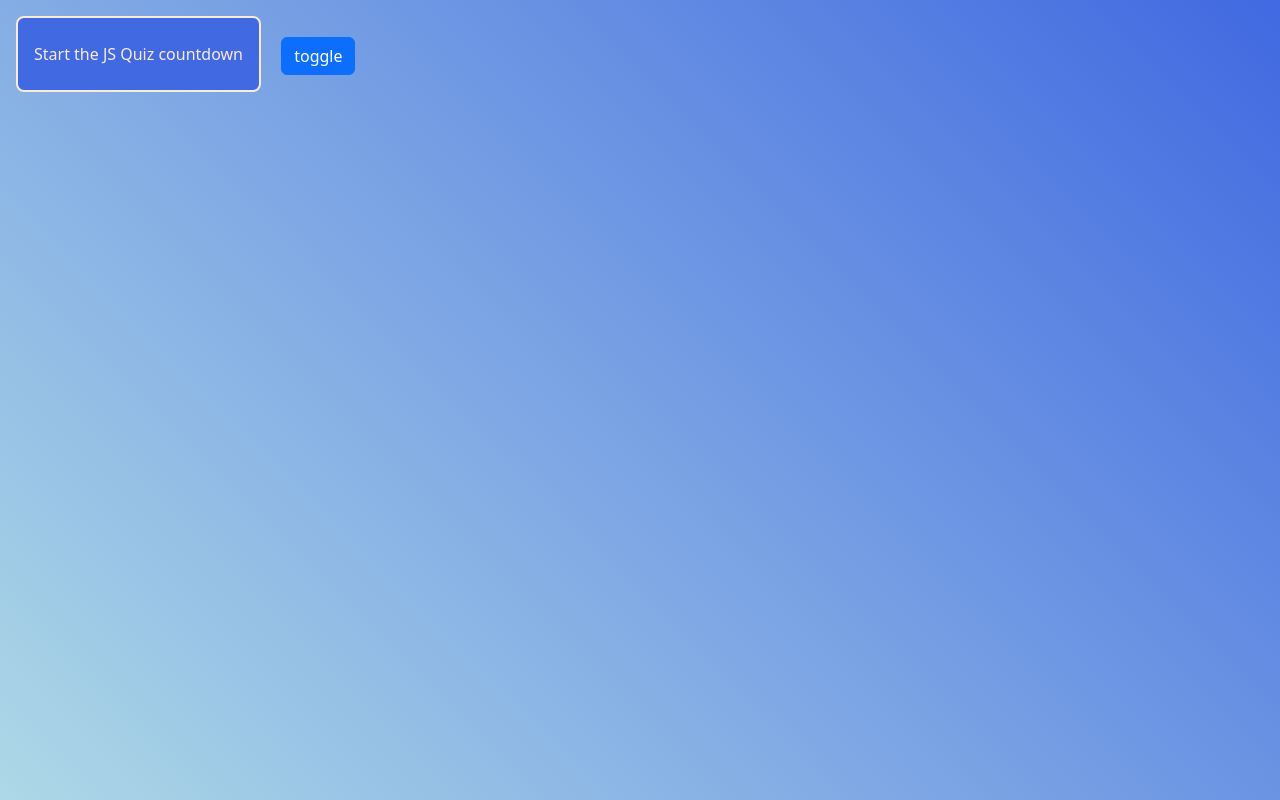
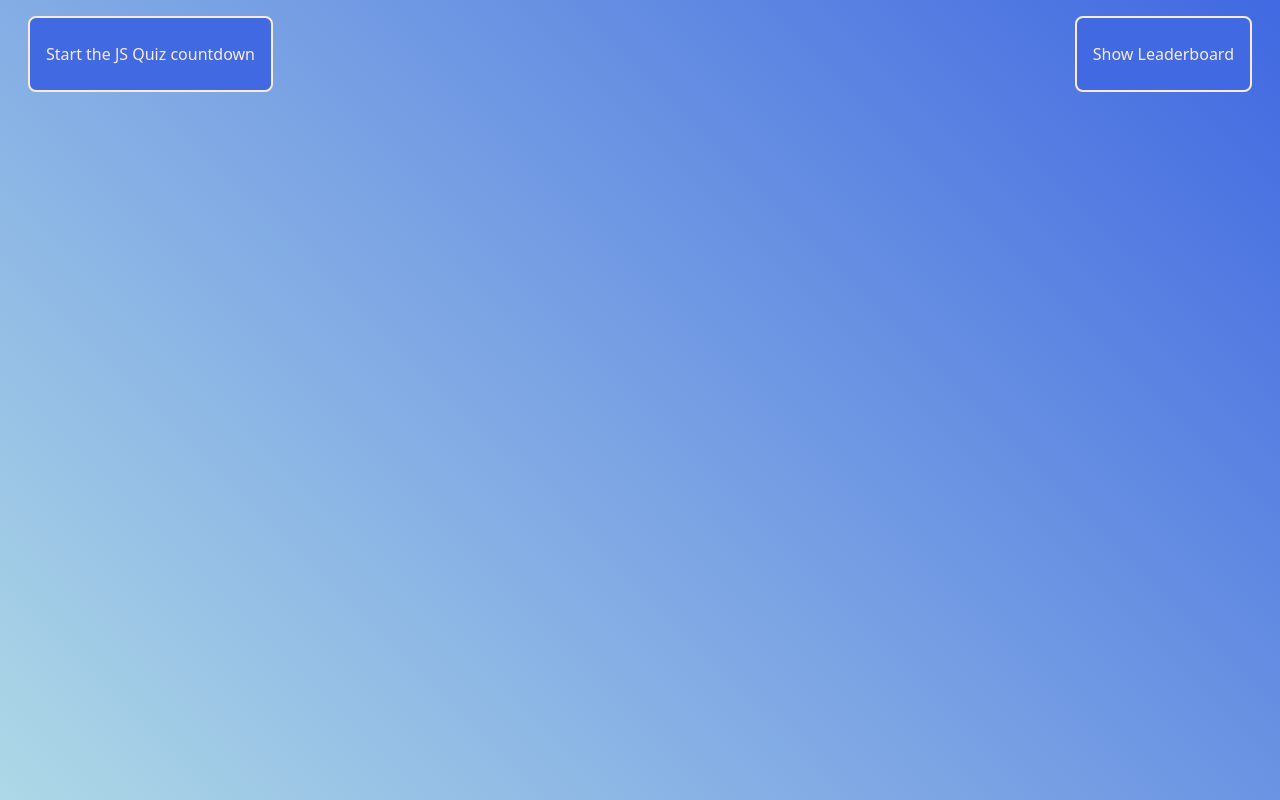
Before and after one commit to CookingMeister/timedQuiz-JS-04, a plain HTML site: page index.html in a window 1280 px wide. Drawn offline with nearby package versions, Linux system fonts and the light colour scheme.

Commit message:
created button to go to leaderboard

```diff
--- a/index.html
+++ b/index.html
@@ -13,8 +13,10 @@
     />
   </head>
   <body>
+    <header class="container-fluid">
     <button class="start">Start the JS Quiz countdown</button>
-    <button class="btn btn-primary toggle">toggle</button>
+    <button id="goLeaderboard" class="start">Show Leaderboard</button>
+  </header>
     <section class="container container-fluid none">
       <h1>Javascript Quiz</h1>
       <h2 class="time"></h2>
--- a/main.js
+++ b/main.js
@@ -32,7 +32,7 @@ let correctAnswers = 0;
 let timerInterval;
 let timeEl = document.querySelector(".time");
 let mainEl = document.getElementById("main");
-let secondsLeft = 30;
+let secondsLeft = 35;
 
 const container = document.querySelector(".container");
 const questionArea = document.querySelector(".questionArea");
@@ -49,7 +49,13 @@ choices.forEach((choice, index) => {
   });
 });
 
-// Input listener to set local storage vars: initials & score
+// Leaderboard button
+const showLeader = document.getElementById("goLeaderboard");
+  showLeader.addEventListener("click", function(){
+    document.getElementById("leaderboard").classList.toggle("none");
+  })
+
+// Event listener at input to set local storage object myStats
 const inputField = document.querySelector('input[type="text"]');
 inputField.addEventListener('input', function() {
   const myStats = {
@@ -59,7 +65,7 @@ inputField.addEventListener('input', function() {
   localStorage.setItem("myStats", JSON.stringify(myStats));
 });
 
-// timer section
+// Timer section
 
 function setTime() {
   timerInterval = setInterval(function () {
@@ -75,7 +81,7 @@ function setTime() {
     }
   }, 1000);
 }
-// reveals quiz questions container
+// Reveals quiz questions container
 
 function removeClassNone() {
   container.classList.toggle("none");
@@ -152,15 +158,6 @@ const submit = document.querySelector("#submit");
 
 function getRoster() {
 // Get a value from local storage
-
-// const myInitials = localStorage.getItem("initials");
-// console.log(myInitials);
-// const  roster1= document.querySelector(".init");
-// roster1.append(`Init: ${myInitials}`);
-// const myScore = localStorage.getItem("score");
-// const rosterScore = document.querySelector(".score-li");
-// console.log(myScore);
-// rosterScore.append("Score: " + parseInt(myScore));
   const showStats = JSON.parse(localStorage.getItem("myStats"));
   const roster = document.querySelector(".init");
   roster.textContent = showStats.initials + " received a " + showStats.score;
@@ -173,12 +170,3 @@ const restart = document.querySelector(".restart");
   restart.addEventListener("click",function() {
     document.location.reload();
   });
-
-
-
-  const toggle = document.querySelector(".toggle");
-toggle.addEventListener("click", toggleHidden);
-function toggleHidden() {
-  console.log("clicked");
-  container.classList.toggle("none");
-}
--- a/styles.css
+++ b/styles.css
@@ -1,9 +1,15 @@
+/* Body styling */
 body {
   box-sizing: border-box;
   background: linear-gradient(45deg, lightblue, royalblue);
   height: 100vh;
 }
-
+/* Header */
+header {
+  display: flex;
+  justify-content: space-between;
+}
+/* Headings */
 h1,
 h2 {
   text-align: center;
@@ -11,7 +17,7 @@ h2 {
   margin: 2rem;
   display: inline;
 }
-
+/* Parent containers */
 .quiz-box,
 .container {
   width: auto;
@@ -31,7 +37,7 @@ h2 {
   max-width: 800px;
   min-height: 65vh;
 }
-
+/* Quiz questions */
 #question-text {
   margin-bottom: 3rem;
   text-align: center;
@@ -41,7 +47,7 @@ h2 {
   display: flex;
   justify-content: space-around;
 }
-
+/* buttons */
 .choice,
 .start {
   font-size: 1em;
@@ -59,12 +65,12 @@ h2 {
   padding: 1.5rem 1rem;
   border: 2px antiquewhite solid;
 }
-
+/* on hover */
 .choice:hover,
 .start:hover {
   background-color: navy;
 }
-
+/* Display hidden or none toggle classes */
 .hidden {
   visibility: hidden;
 }
@@ -73,6 +79,7 @@ h2 {
   display: none;
 }
 
+/* Form */
 #form {
   display: flex;
   justify-content: center;
@@ -82,7 +89,7 @@ h2 {
   width: auto;
   max-width: 65%;
 }
-
+/* Leaderboard */
 #leaderboard {
   min-height: 20vh;
   text-align: center;
@@ -91,7 +98,6 @@ h2 {
 
 #leaderboard li {
   text-align: left;
-  /* list-style: none; */
 }
 
 li {
```
